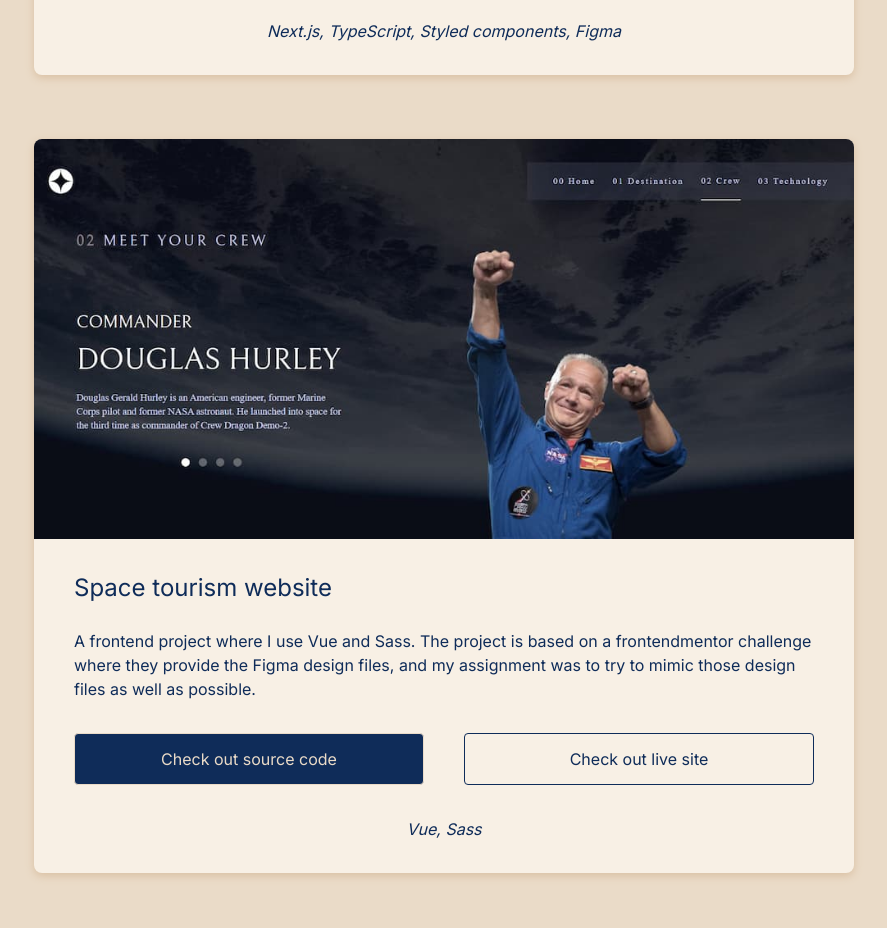
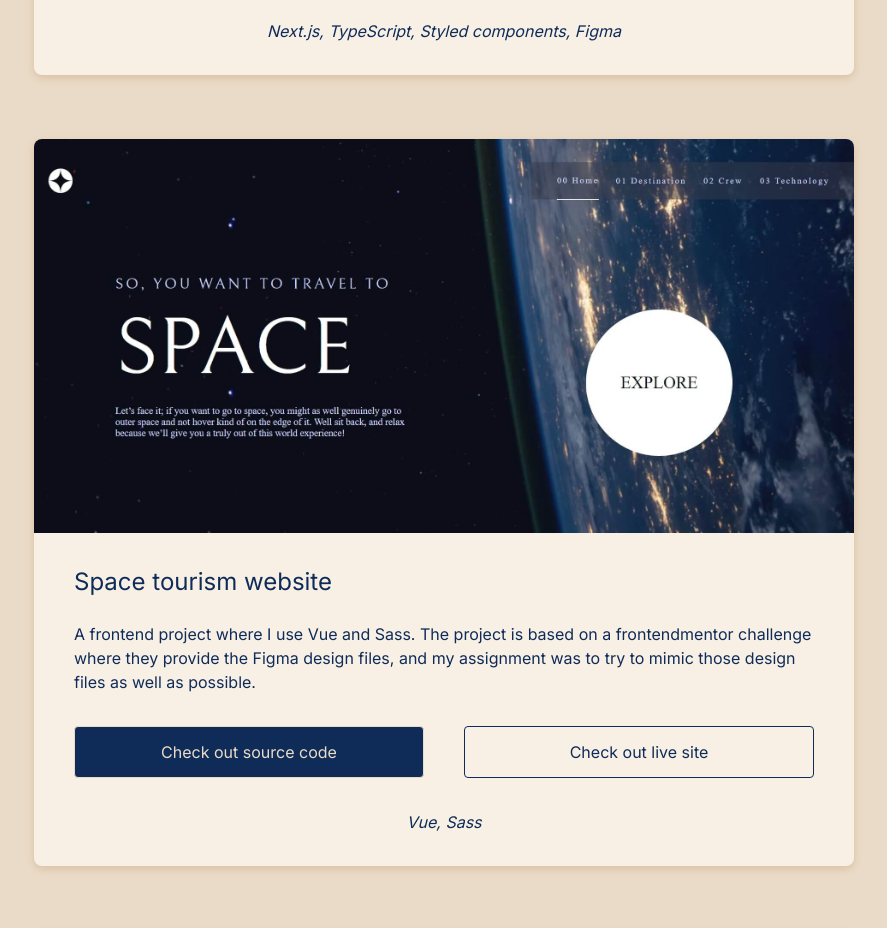
Before and after one commit to Michaelaltinsik1/Portfolio, a Next.js app: page / in a window 1280 px wide. Shown: the part 2840-3768 px from the top of the page, without its empty margins (196-1083 px from the left). Built offline with nearby package versions, Linux system fonts and the light colour scheme; no server answers.

Commit message:
Remove placeholder image and add space torusim landing page image

```diff
--- a/src/components/Features/CardList.tsx
+++ b/src/components/Features/CardList.tsx
@@ -1,11 +1,11 @@
 import Card from '@/features/Card';
 import projects from '@/utils/projects.json';
-import crew from '../../../public/space-crew.jpg';
+import space from '../../../public/space-tourism.jpg';
 import ems from '../../../public/ems.jpg';
 import gardening from '../../../public/puutarhuri.jpg';
 import acupuncture from '../../../public/akupunktur.jpg';
 const CardList = () => {
-  const images = [ems, gardening, crew, acupuncture];
+  const images = [ems, gardening, space, acupuncture];
   return (
     <div className="mt-[24px] desktop:mt-[40px]">
       {projects.map((project, index) => (
--- a/src/utils/projects.json
+++ b/src/utils/projects.json
@@ -22,7 +22,7 @@
     "description":"A frontend project where I use Next.js, TypeScript and Styled components. I created this project based on a request from a relative. Initially, I set up a design file on Figma with a first draft on the project."
   },
   {
-    "imgSrc": "/space-crew.jpg",
+    "imgSrc": "/space-tourism.jpg",
     "alt":"SpaceTourism website",
     "isLiveSite":true,
     "sourceCodeUrl":"https://github.com/Michaelaltinsik1/SpaceTourism",
```
Also changed, not shown: public/space-crew.jpg (deleted), public/space-tourism.jpg (added).
